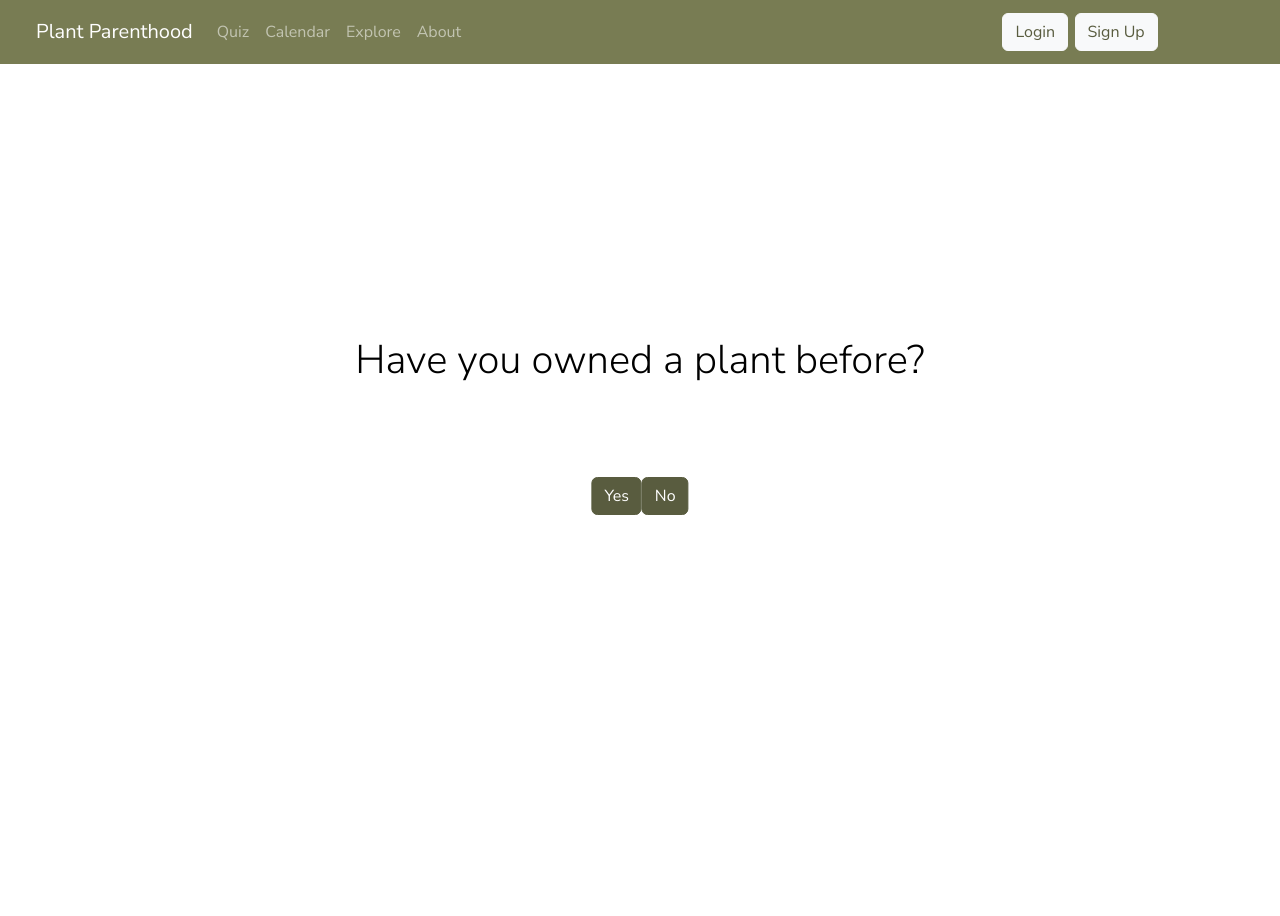
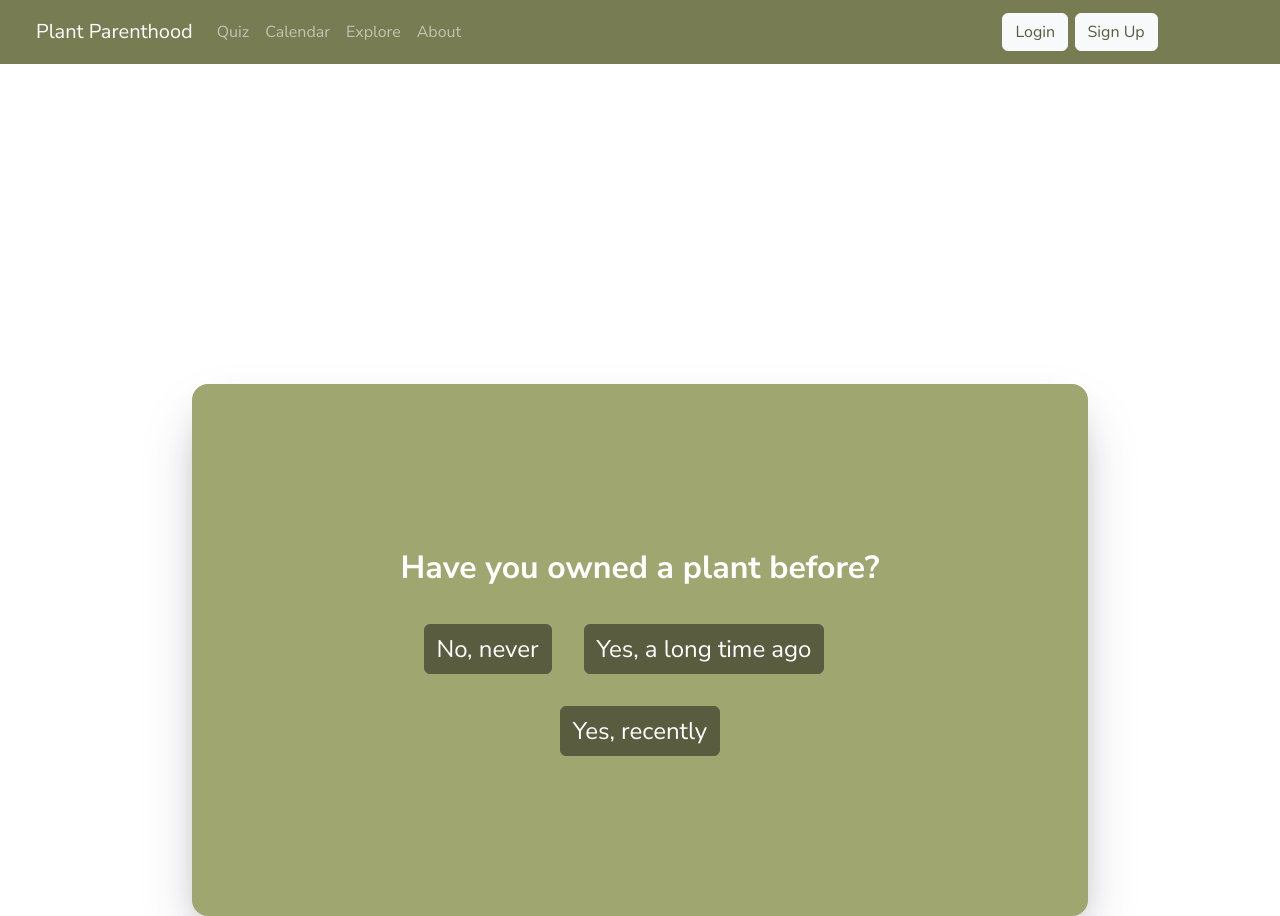
Before and after one commit to info340-au22/Plant-Parenthood-INFO-340, a React (Create React App) app: page /QuestionTemplate.js in a window 1280 px wide. Before the commit the page ends 800 px from the top, so only its background shows below. Built offline with nearby package versions, Linux system fonts and the light colour scheme.

Commit message:
Added quiz questions, quiz now goes to next question after user answers

```diff
--- a/src/components/App.js
+++ b/src/components/App.js
@@ -45,9 +45,9 @@ export default function App(props) {
                         <Navbar.Toggle aria-controls="basic-navbar-nav" />
                         <Navbar.Collapse id="basic-navbar-nav">
                             <Nav className="me-auto">
-                                <Nav.Link as={Link} to='/Quiz.js'>Quiz</Nav.Link>
+                                {/* <Nav.Link as={Link} to='/Quiz.js'>Quiz</Nav.Link> */}
                                 {/* Link for QuestionTemplate */}
-                                {/* <Nav.Link as={Link} to='/QuestionTemplate.js'>Quiz</Nav.Link> */}
+                                <Nav.Link as={Link} to='/QuestionTemplate.js'>Quiz</Nav.Link>
                                 {/* Link for Quiz Result */}
                                 {/* <Nav.Link as={Link} to='/QuizResult.js'>Quiz</Nav.Link> */}
                                 <Nav.Link as={Link} to='/Calendar.js'>Calendar</Nav.Link>
--- a/src/components/QuestionTemplate.js
+++ b/src/components/QuestionTemplate.js
@@ -1,19 +1,107 @@
 import React from 'react';
+import { useState } from 'react';
 
 export function Question() {
+    const [currentQuestion, setCurrentQuestion] = useState(0);
+
+    let questions = [
+        {
+            questionText: "Have you owned a plant before?",
+            ansOptions: [
+                { text: "No, never", type: "low" },
+                { text: "Yes, a long time ago", type: "medium" },
+                { text: "Yes, recently", type: "high" },
+            ],
+        },
+        {
+            questionText: "How much do you know about plant maintenance?",
+            ansOptions: [
+                { text: "Nothing…", type: "low" },
+                { text: "I know the basics", type: "medium" },
+                { text: "I know all about plants!", type: "high" },
+            ],
+        },
+        {
+            questionText: "How much time are you willing to put into caring for your plant each week?",
+            ansOptions: [
+                { text: "< 30 min", type: "low" },
+                { text: "~45 min", type: "medium" },
+                { text: "1+ hours", type: "high" },
+            ],
+        },
+        {
+            questionText: "How large would you like your plant to be?",
+            ansOptions: [
+                { text: "Small (< 5 in tall)", type: "low" },
+                { text: "Medium (6-11 in tall)", type: "medium" },
+                { text: "Large (1+ ft tall)", type: "high" },
+            ],
+        },
+        {
+            questionText: "Would you like your plant to have flowers?",
+            ansOptions: [
+                { text: "No, I like my plants green", type: "low" },
+                { text: "Maybe, surprise me…", type: "medium" },
+                { text: "Yes, I’d love flowers!", type: "high" },
+            ],
+        },
+        {
+            questionText: "How much direct sunlight does your house get per day?",
+            ansOptions: [
+                { text: "< 1 hour", type: "low" },
+                { text: "2 to 5 hours", type: "medium" },
+                { text: "6+ hours", type: "high" },
+            ],
+        },
+        {
+            questionText: "What is the average temperature of your household?",
+            ansOptions: [
+                { text: "< 65 degrees", type: "low" },
+                { text: "68 degrees", type: "medium" },
+                { text: "70 degrees +", type: "high" },
+            ],
+        },
+        {
+            questionText: "What is your budget for purchasing the plant?",
+            ansOptions: [
+                { text: "< $20", type: "low" },
+                { text: "$25-$50", type: "medium" },
+                { text: "$50+", type: "high" },
+            ],
+        },
+        {
+            questionText: "What is your budget for plant care?",
+            ansOptions: [
+                { text: "< $15, I just want to water it", type: "low" },
+                { text: "$20-$40", type: "medium" },
+                { text: "$50+", type: "high" },
+            ],
+        }
+    ];
+
+    const handleAnswerButtonClick = (answerOption) => {
+        const nextQuestion = currentQuestion + 1;
+		if (nextQuestion < questions.length) {
+			setCurrentQuestion(nextQuestion);
+		} else {
+			alert('you reached the end of the quiz');
+		}
+    };
+
     return (
         // <>
-            <div className="quiz-question-container">
-                <section id="question" className="questions-part">
-                    <div className="question">
-                        <h2 className="question">Have you owned a plant before?</h2>
+        <div className="quiz-question-container">
+                <div className="question">
+                    <div className="questionText">
+                        {questions[currentQuestion].questionText}
                     </div>
-                    <div className="quiz-options">
-                        <button className="btn btn-default" aria-label="yes option">Yes</button>
-                        <button className="btn btn-default" aria-label="no option">No</button>
-                    </div>
-                </section>
-            </div>
+                </div>
+                <div className="answers">
+                    {questions[currentQuestion].ansOptions.map((ansOption, index) => (
+                        <button className="btn btn-default" onClick={() => handleAnswerButtonClick()}>{ansOption.text}</button>
+                    ))}
+                </div>
+        </div>
         // </>
     );
 }
--- a/src/index.css
+++ b/src/index.css
@@ -205,26 +205,44 @@ footer a:hover {
 /* Quiz Template Page */
 
 .quiz-question-container {
-    max-width: 960px;
-    margin-right: auto;
-    padding-left: 1rem;
+    /* Center the div  */
+    margin: 0 auto;
+    margin-top: 20rem;
+
+    /* Dimensions  */
+    width: 70%; /* Can be in percentage also. */
+    padding: 4rem;
+    background-color: #A0A66F;
+    padding: 10rem;
+    border-radius: 16px;
+    color: white;
+    box-shadow: rgba(50, 50, 93, 0.25) 0px 30px 60px -12px,
+    rgba(0, 0, 0, 0.3) 0px 18px 36px -18px;
 }
 
-.quiz-question-container h2 {
-    position: absolute;
-    top: 45%;
-    left: 50%;
-    transform: translate(-50%,-50%);
-    color: black;
-    font-size: 40px;
+.quiz-question-container .btn {
+    margin-right: 2rem;
+    font-size: 1.5rem;
+}
+
+.quiz-question-container .btn:last-child {
+    margin-right: 0rem;
+}
+
+.questionText {
+    color: white;
+    font-size: 2rem;
+    font-weight: bold;
     text-align: center;
 }
 
-.quiz-options {
-    position: absolute;
-    top: 60%;
-    left: 50%;
-    transform: translate(-50%,-50%);
+.answers {
+    text-align: center;
+}
+
+.question {
+    width: 100%;
+    position: relative;
 }
 
 .quiz-template-body {
```
